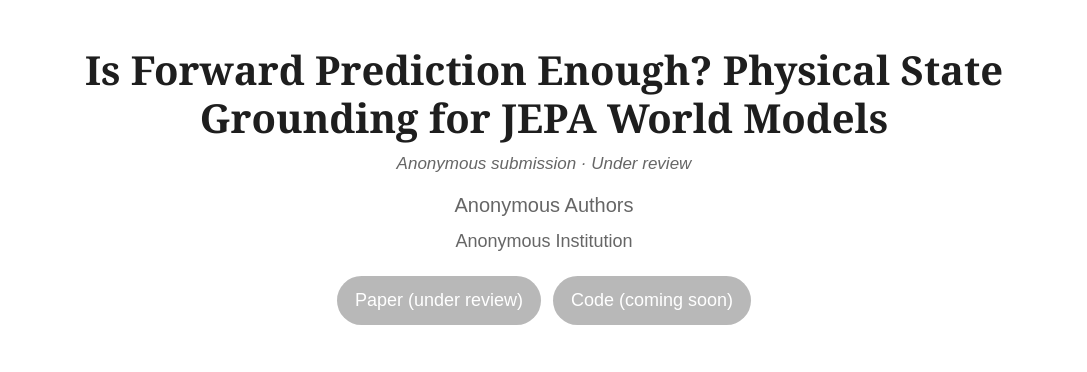
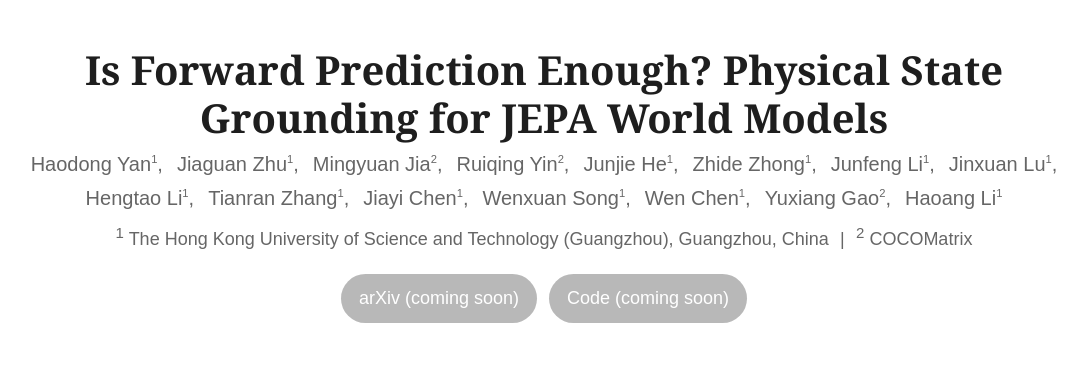
Before and after one commit to Haodong-Yan/psg-jepa-project-page, a plain HTML site: page index.html in a window 1280 px wide. Shown: the top 372 px of the page, without its empty margins (96-1183 px from the left). Drawn offline with Linux system fonts and the light colour scheme.

Commit message:
De-anonymize: add real author list (HKUST-GZ / COCOMatrix), update BibTeX, arXiv/Code placeholder buttons
Co-Authored-By: Claude Opus 4.8 (1M context) <noreply@anthropic.com>

```diff
--- a/index.html
+++ b/index.html
@@ -15,16 +15,31 @@
   <header class="hero">
     <div class="container">
       <h1>Is Forward Prediction Enough? Physical State Grounding for JEPA World Models</h1>
-      <p class="venue">Anonymous submission &middot; Under review</p>
       <div class="authors" aria-label="Authors">
-        <span class="author">Anonymous Authors</span>
+        <span class="author">Haodong Yan<sup>1</sup></span>
+        <span class="author">Jiaguan Zhu<sup>1</sup></span>
+        <span class="author">Mingyuan Jia<sup>2</sup></span>
+        <span class="author">Ruiqing Yin<sup>2</sup></span>
+        <span class="author">Junjie He<sup>1</sup></span>
+        <span class="author">Zhide Zhong<sup>1</sup></span>
+        <span class="author">Junfeng Li<sup>1</sup></span>
+        <span class="author">Jinxuan Lu<sup>1</sup></span>
+        <span class="author">Hengtao Li<sup>1</sup></span>
+        <span class="author">Tianran Zhang<sup>1</sup></span>
+        <span class="author">Jiayi Chen<sup>1</sup></span>
+        <span class="author">Wenxuan Song<sup>1</sup></span>
+        <span class="author">Wen Chen<sup>1</sup></span>
+        <span class="author">Yuxiang Gao<sup>2</sup></span>
+        <span class="author">Haoang Li<sup>1</sup></span>
       </div>
       <p class="affiliations">
-        Anonymous Institution
+        <sup>1</sup> The Hong Kong University of Science and Technology (Guangzhou), Guangzhou, China
+        <span class="dot-sep">|</span>
+        <sup>2</sup> COCOMatrix
       </p>
 
       <div class="button-row">
-        <a class="button button-disabled" href="#" aria-disabled="true">Paper (under review)</a>
+        <a class="button button-disabled" href="#" aria-disabled="true">arXiv (coming soon)</a>
         <a class="button button-disabled" href="#" aria-disabled="true">Code (coming soon)</a>
       </div>
     </div>
@@ -299,12 +314,10 @@
         <div class="bibtex-head">
           <button class="copy-button" type="button" data-copy-target="citation-text">Copy</button>
         </div>
-        <pre id="citation-text"><code>@inproceedings{anonymous2027psgjepa,
-  title     = {Is Forward Prediction Enough? Physical State Grounding for JEPA World Models},
-  author    = {Anonymous Authors},
-  booktitle = {Under review},
-  year      = {2027},
-  note      = {Anonymous submission},
+        <pre id="citation-text"><code>@misc{yan2027psgjepa,
+  title  = {Is Forward Prediction Enough? Physical State Grounding for JEPA World Models},
+  author = {Haodong Yan and Jiaguan Zhu and Mingyuan Jia and Ruiqing Yin and Junjie He and Zhide Zhong and Junfeng Li and Jinxuan Lu and Hengtao Li and Tianran Zhang and Jiayi Chen and Wenxuan Song and Wen Chen and Yuxiang Gao and Haoang Li},
+  year   = {2027},
 }</code></pre>
       </div>
     </section>
--- a/styles.css
+++ b/styles.css
@@ -82,6 +82,23 @@ p {
   color: var(--muted);
   font-size: clamp(17px, 1.8vw, 20px);
   line-height: 1.4;
+}
+
+.author {
+  white-space: nowrap;
+}
+
+.author:not(:last-child)::after {
+  content: ",";
+}
+
+.author sup {
+  font-size: 0.56em;
+}
+
+.dot-sep {
+  display: inline-block;
+  padding: 0 0.35em;
 }
 
 .affiliations {
```
